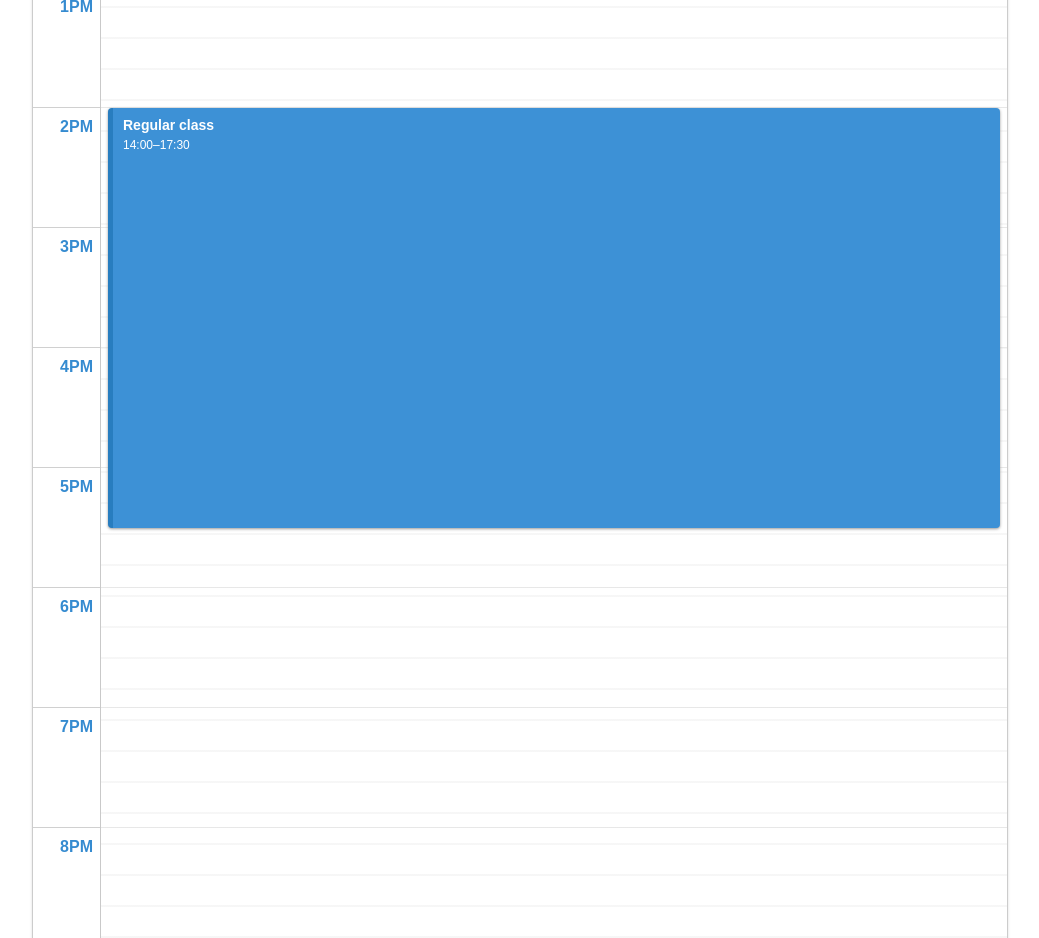
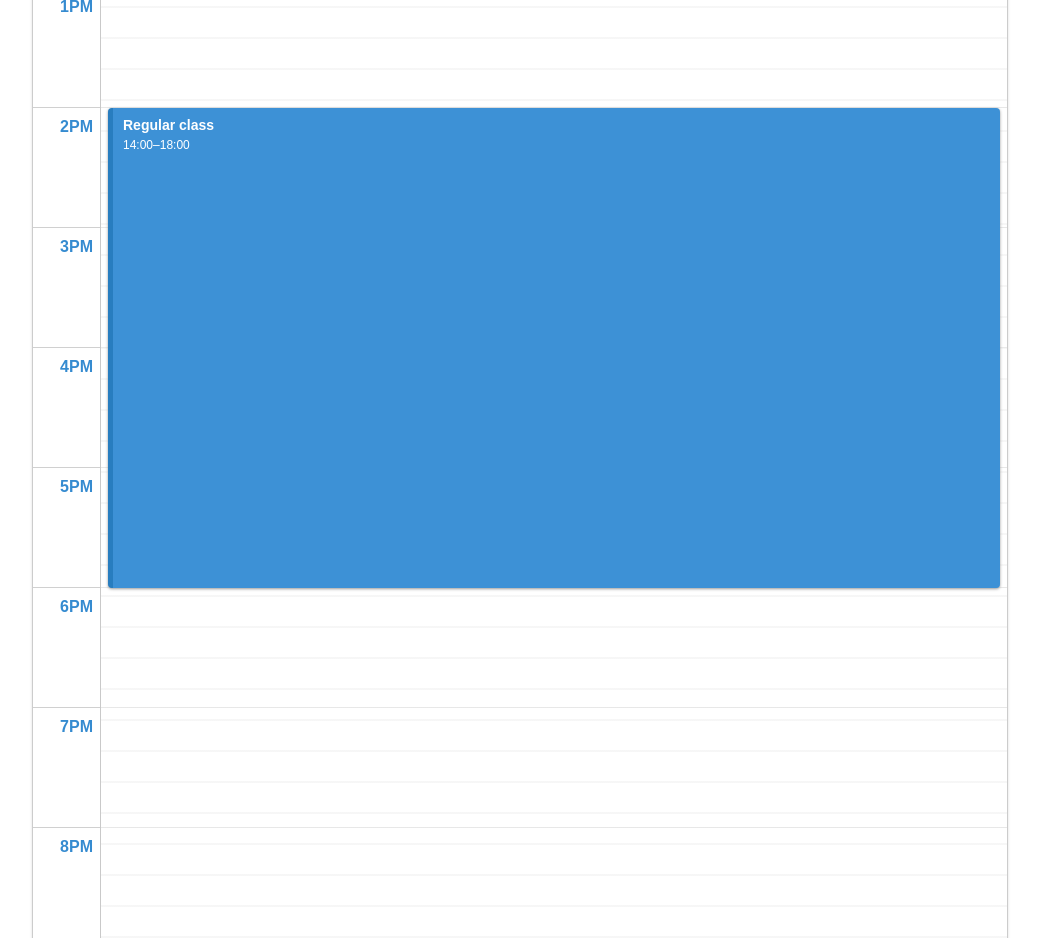
Before and after one commit to anushahakbar/Westminster-timetabling, a plain HTML site: page index.html in a window 1280 px wide. Shown: the part 860-1798 px from the top of the page, without its empty margins (120-1159 px from the left). Drawn offline with Linux system fonts and the light colour scheme.

Commit message:
index.html

```diff
--- a/index.html
+++ b/index.html
@@ -933,7 +933,7 @@ function eventsFor(d){
 
         start:'14:00',
 
-        end:'17:30',
+        end:key==='2026-10-07' ? '18:00' : '17:30',
 
         title:'Regular class',
 
```
